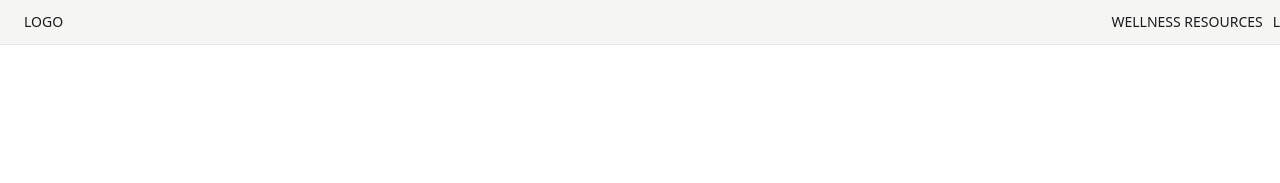
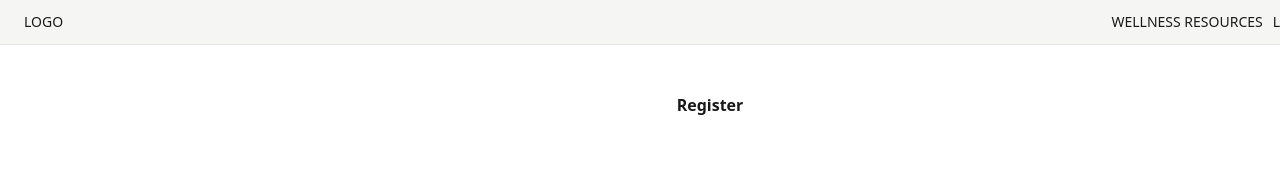
Before and after one commit to dxyz773/mind-matters, a React (Vite) app in the folder client/: page /signup in a window 1280 px wide. Shown: the top 183 px of the page. Built offline with nearby package versions, Linux system fonts and the light colour scheme.

Commit message:
removed uneccessary callback functioned and centered element

```diff
--- a/client/src/ui/Signup.jsx
+++ b/client/src/ui/Signup.jsx
@@ -2,31 +2,14 @@ import '@passageidentity/passage-elements/passage-register';
 import React, { useEffect } from 'react';
 
 function Signup() {
-
-  function checkvalidation(){
-    console.log("The identifier is "+ identifier );
-    return true
-  }
-  //add user to database here
-  function beforeAuth(identifier) {
-   console.log("the identifier is "+ identifier)
-    return true
-  }
-
-  useEffect(() => {
-    const passageRegisterElement = document.querySelector('passage-register');
-
-    if (passageRegisterElement) {
-      // Set the beforeAuth callback
-      passageRegisterElement.beforeAuth = beforeAuth;
-    }
-  }, []);
-
   return (
-    <div>
-      <passage-register app-id="yKCRLJ0k5VFjLECim3ynXoSW"></passage-register>
-    </div>
-
+<div class=" p-4 mt-8 container mx-auto">
+    <div className="text-center font-bold">
+    Register
+</div>
+        <passage-register app-id="yKCRLJ0k5VFjLECim3ynXoSW">
+        </passage-register>
+</div>
   );
 }
 
```
